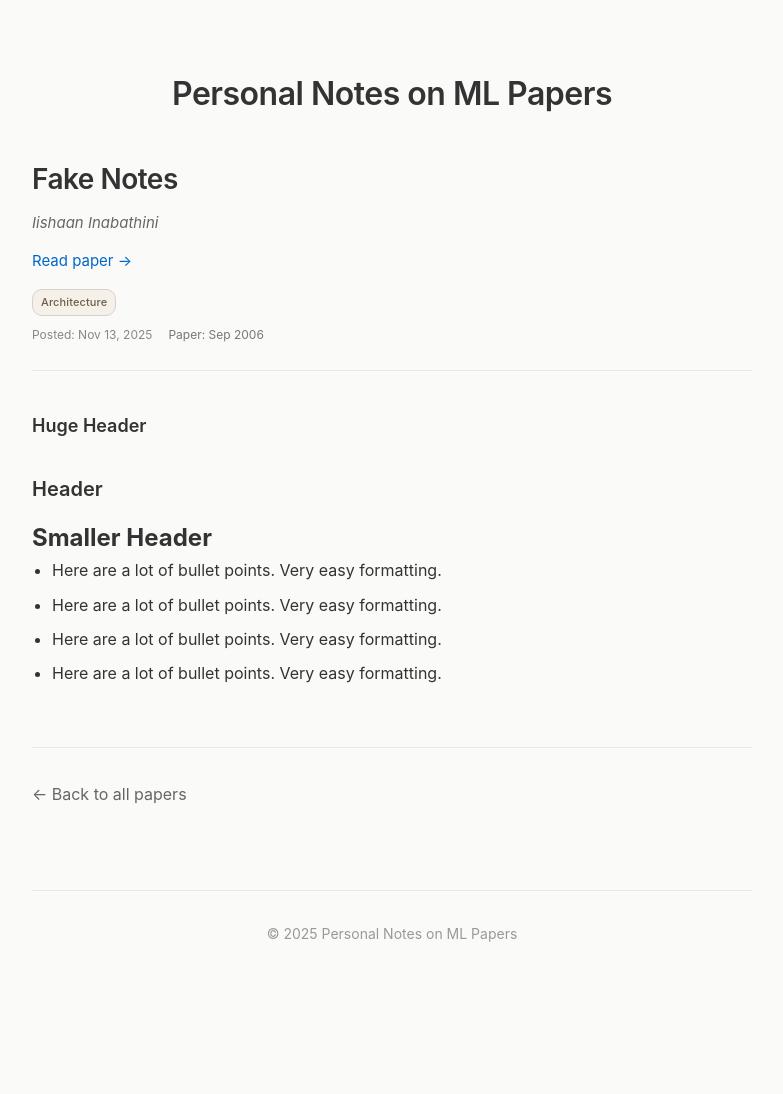
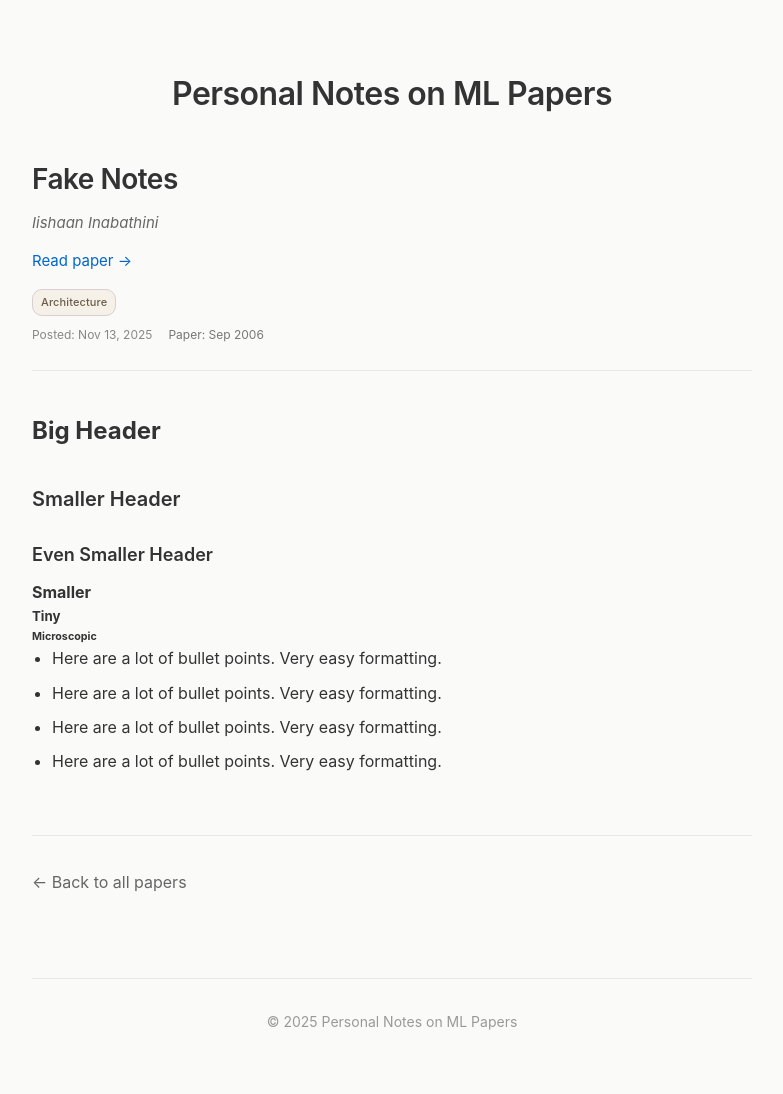
Before and after one commit to iishaan-i/iishaan-i.github.io, a Jekyll site: the page built from _posts/2025-11-13-fake.md, in a window 1280 px wide. Shown: the whole page, without its empty margins (248-1031 px from the left). Built offline with Jekyll 4.4.1, drawn with Linux system fonts in a browser that asks for light colours; before the commit the page ends 1006 px from its top, so only the background shows below that.

Commit message:
Quick fix

```diff
--- a/_posts/2025-11-13-fake.md
+++ b/_posts/2025-11-13-fake.md
@@ -4,14 +4,17 @@ title: Fake Notes
 date: 2025-11-13
 paper_date: Sep 2006
 authors: Iishaan Inabathini
-paper_url: google.com
+paper_url: https://google.com
 tags: [Architecture]
 summary: This is a fake paper notes thing, and this is the one sentence summary that goes with it.
 ---
 
-### Huge Header
-## Header
-# Smaller Header
+# Big Header
+## Smaller Header
+### Even Smaller Header
+#### Smaller
+##### Tiny
+###### Microscopic
 
 - Here are a lot of bullet points. Very easy formatting.
 - Here are a lot of bullet points. Very easy formatting.
```
